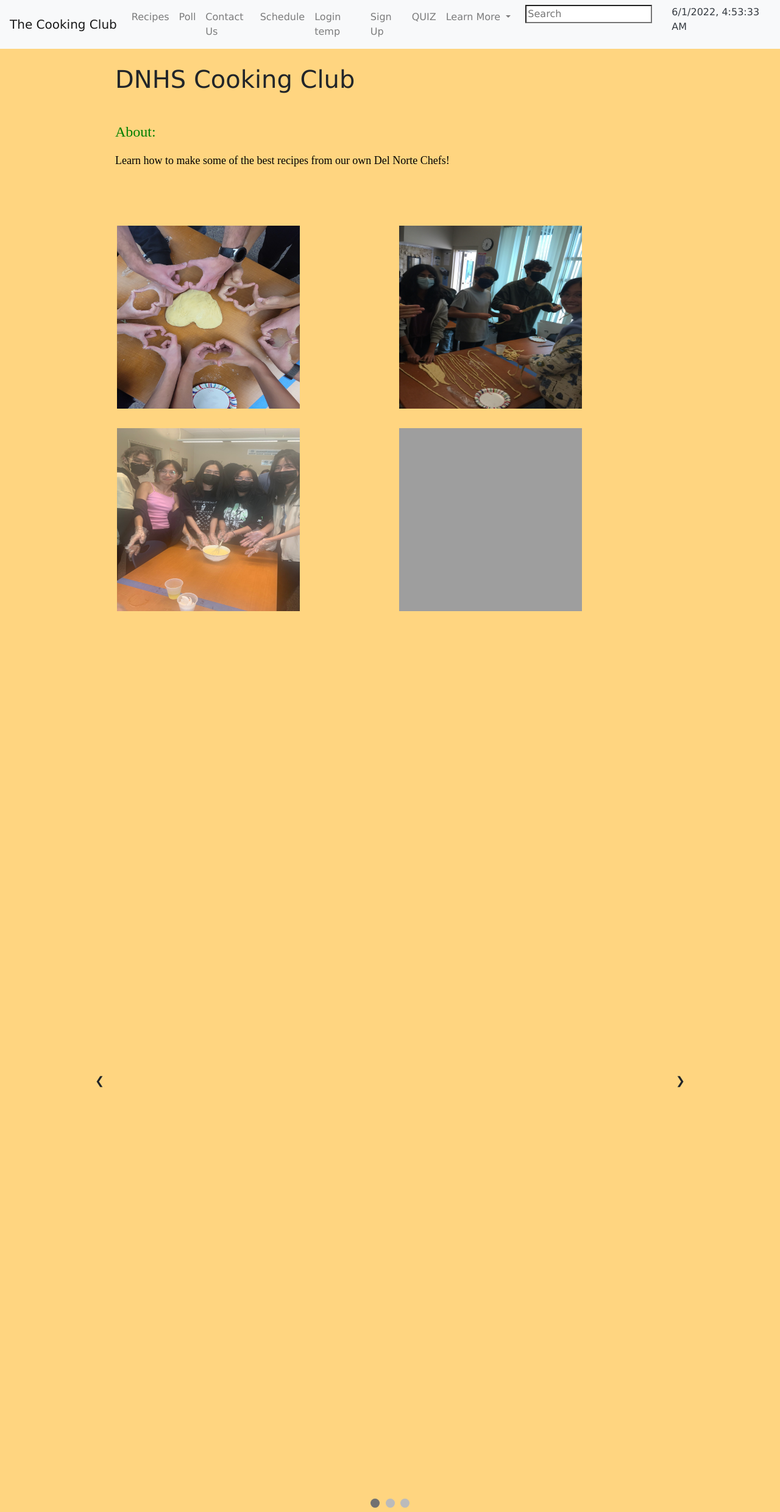
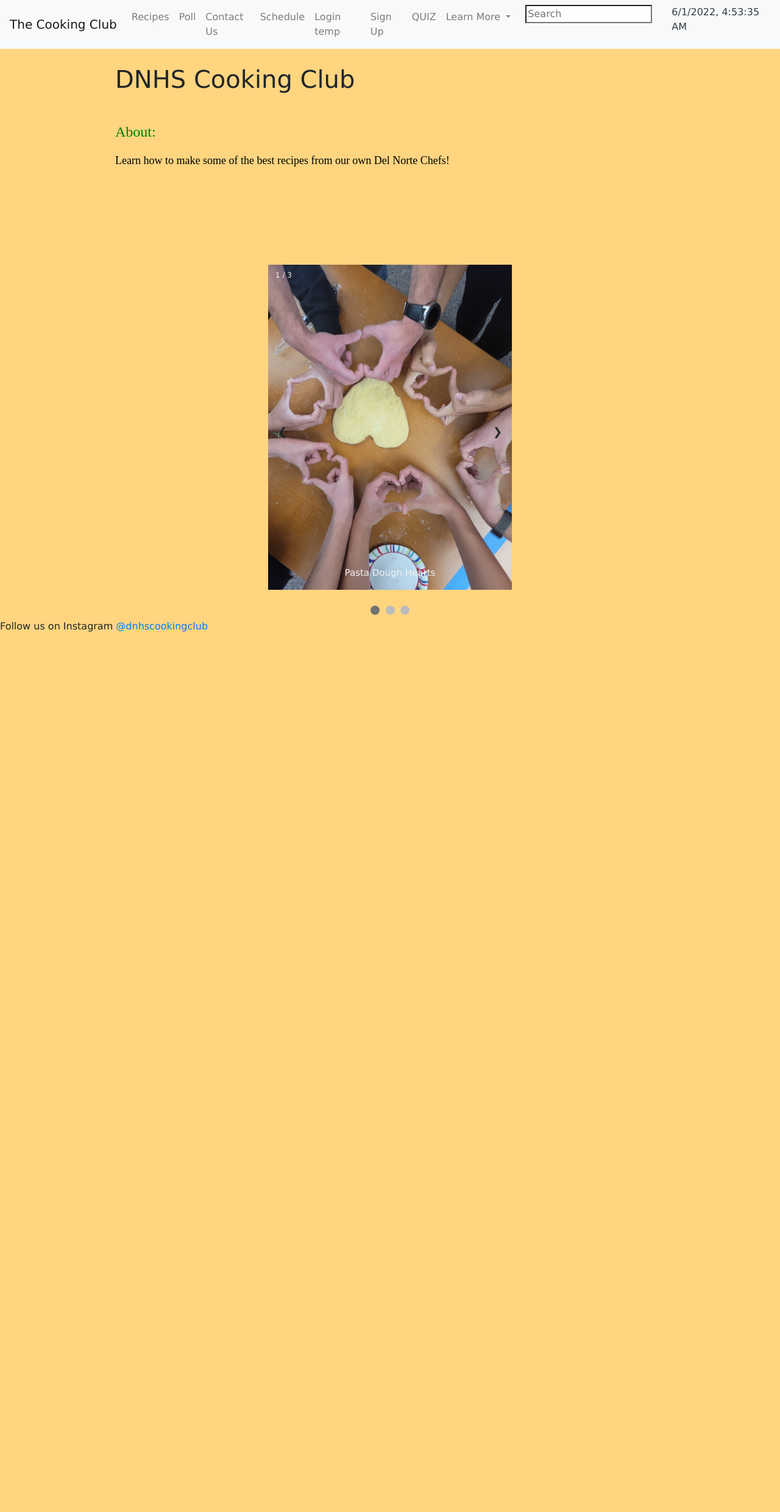
Before and after one commit to SlimeyTurtles/jinjaturtles, a Flask app: page / in a window 1280 px wide. Shown: the whole page at 61% size. After the commit the page ends 1036 px from the top, so only its background shows below. Run offline with Flask 2, Linux system fonts and the light colour scheme; some libraries are stand-ins or nearby versions; grey boxes are pictures that could not be loaded.

Commit message:
fixed homepage

```diff
--- a/templates/index.html
+++ b/templates/index.html
@@ -38,15 +38,6 @@
         <br>
         <br>
         <br>
-
-        <div class="container" style="position: center">
-            <div class="row justify-content-center margins-autos">
-                <div id="n1" class="vImage col-sm"><img src="/static/cookingclub1.JPEG" width="300" height="300"></div>
-                <div id="n2" class="vImage col-sm"><img src="/static/cookingclub2.JPG" width="300" height="300"></div>
-                <div id="n3" class="vImage col-sm"><img src="/static/cookingclub3.PNG" width="300" height="300"></div>
-                <div id="n4" class="vImage col-sm"><img src="/static/cookingclub4.PNG" width="300" height="300"></div>
-            </div>
-        </div>
     </div>
 </div>
 
@@ -61,7 +52,7 @@
 
             /* Slideshow container */
             .slideshow-container {
-                max-width: 1000px;
+                max-width: 400px;
                 position: relative;
                 margin: auto;
             }
@@ -132,11 +123,11 @@
             /* Fading animation */
             .fade {
                 animation-name: fade;
-                animation-duration: 1.5s;
+                animation-duration: 400000s;
             }
 
             @keyframes fade {
-                from {opacity: .4}
+                from {opacity: .99}
                 to {opacity: 1}
             }
 
@@ -212,4 +203,6 @@
     </body>
     </html>
 
+    <a> Follow us on Instagram <a href="https://www.instagram.com/dnhscookingclub">@dnhscookingclub</a></a>
+
 {% endblock %}
```
